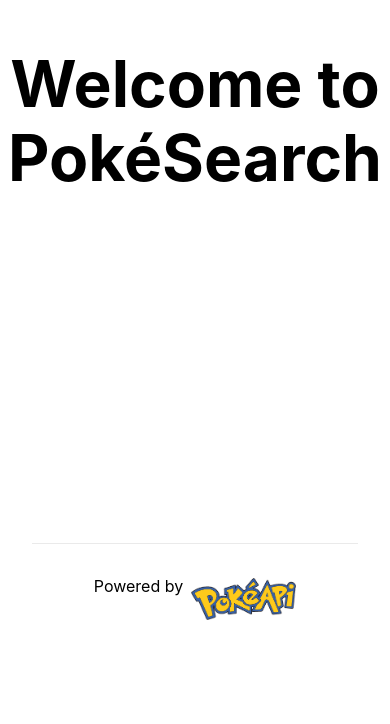
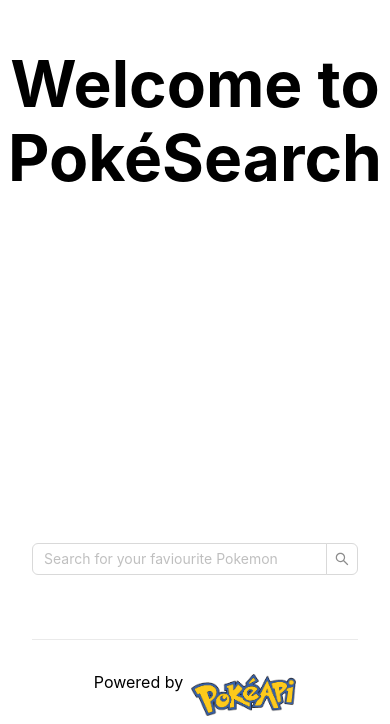
Before and after one commit to reecemillsom/test-b, a Next.js app in the folder shiny-eureka-main/packages/poke-search-ts/: page / in a window 390 px wide. Shown: the part 301-1025 px from the top of the page. Before the commit the page ends 929 px from the top, so only its background shows below. Built offline with nearby package versions, Linux system fonts and the light colour scheme; no server answers.

Commit message:
feature/pokemon-list
1. Initial commit, styling, component logic for mobile & desktop.

2. Creating typing for the pokemon data we fetch.

3. Using antd component for the search input.

```diff
--- /dev/null
+++ b/shiny-eureka-main/packages/poke-search-ts/components/PokeSearch.tsx
@@ -0,0 +1,66 @@
+import {ChangeEvent, FC, useEffect, useState} from 'react';
+import { Input } from 'antd';
+import {ResultItem} from "./ResultItem";
+import {PokemonData} from "../types/PokemonData";
+import styles from "../styles/Home.module.css";
+
+const { Search } = Input;
+
+interface Props {}
+
+export const PokeSearch: FC<Props> = ({}) => {
+    const [search, setSearch] = useState<string>('');
+    const [result, setResult] = useState<PokemonData | null>(null);
+    const [error, setError] = useState<string>('');
+
+    useEffect(() => {
+        setResult(null);
+       const fetchPokemon = async () => {
+           try {
+               const response = await fetch(`https://pokeapi.co/api/v2/pokemon/${search.toLowerCase()}`);
+
+
+               if (!response.ok) {
+                   const responseText = await response.text();
+
+                   // NOTE: Not found
+                   if (response.status === 404) {
+                       setError(responseText);
+                   }
+
+                   return;
+               }
+
+               const { name, height, sprites } = await response.json();
+
+               setResult({ name, height, imageUrl: sprites?.front_default });
+           } catch (error: any) {
+               setError('Unexpected Error Occurred');
+           }
+       };
+
+       fetchPokemon();
+    }, [search]);
+
+    const clearHandler = ({ currentTarget }: ChangeEvent<HTMLInputElement>) => {
+        if (currentTarget.value === '') {
+            setSearch('');
+        }
+    }
+
+    return (
+        <div className={styles.searchContainer}>
+            <Search
+                className={styles.search}
+                placeholder="Search for your faviourite Pokemon"
+                onSearch={(value: string) => setSearch(value)}
+                onChange={clearHandler}
+                allowClear={true}
+            />
+
+            {result && (
+                <ResultItem pokemon={result} />
+            )}
+        </div>
+    )
+}
--- /dev/null
+++ b/shiny-eureka-main/packages/poke-search-ts/components/ResultItem.tsx
@@ -0,0 +1,23 @@
+import { FC } from 'react';
+import styles from "../styles/Home.module.css";
+import {PokemonData} from "../types/PokemonData";
+
+interface Props {
+    pokemon: PokemonData;
+}
+
+export const ResultItem: FC<Props> = ({ pokemon }) => {
+    const { name, height, imageUrl } = pokemon;
+    const formattedHeight = `${height}cm`;
+
+    return (
+        <div className={styles.resultItemContainer}>
+            <img src={imageUrl} alt={name}/>
+
+            <div className={styles.resultItemContent}>
+                <div>{name}</div>
+                <div>{formattedHeight}</div>
+            </div>
+        </div>
+    );
+}
--- a/shiny-eureka-main/packages/poke-search-ts/package.json
+++ b/shiny-eureka-main/packages/poke-search-ts/package.json
@@ -9,6 +9,7 @@
     "lint": "next lint"
   },
   "dependencies": {
+    "antd": "^5.17.3",
     "next": "12.0.7",
     "react": "17.0.2",
     "react-dom": "17.0.2"
--- a/shiny-eureka-main/packages/poke-search-ts/pages/index.tsx
+++ b/shiny-eureka-main/packages/poke-search-ts/pages/index.tsx
@@ -1,6 +1,7 @@
 import type { NextPage } from "next";
 import Head from "next/head";
 import Image from "next/image";
+import {PokeSearch} from "../components/PokeSearch";
 import styles from "../styles/Home.module.css";
 
 const Home: NextPage = () => {
@@ -15,6 +16,8 @@ const Home: NextPage = () => {
       <main className={styles.main}>
         <h1 className={styles.title}>Welcome to PokéSearch</h1>
       </main>
+
+      <PokeSearch />
 
       <footer className={styles.footer}>
         <a href="https://pokeapi.co/" target="_blank" rel="noopener noreferrer">
--- a/shiny-eureka-main/packages/poke-search-ts/styles/Home.module.css
+++ b/shiny-eureka-main/packages/poke-search-ts/styles/Home.module.css
@@ -113,4 +113,33 @@
     width: 100%;
     flex-direction: column;
   }
+
+  .searchContainer {
+    flex-direction: column;
+    flex-wrap: wrap;
+  }
 }
+
+
+/* NOTE: Input section */
+.searchContainer {
+  display: flex;
+  align-items: center;
+  justify-content: flex-start;
+  padding: 0 0 4rem 0;
+  width: 100%;
+}
+
+.resultItemContainer {
+  display: flex;
+  align-items: center;
+  justify-content: flex-start;
+}
+
+.resultItemContent {
+  display: flex;
+  flex-direction: column;
+  justify-content: center;
+
+  color: rgb(0, 112, 234, 0.75)
+}
--- /dev/null
+++ b/shiny-eureka-main/packages/poke-search-ts/types/PokemonData.ts
@@ -0,0 +1,7 @@
+
+
+export interface PokemonData {
+    name: string;
+    height: number;
+    imageUrl: string;
+}
```
Also changed, not shown: 1 other file (tests, documents, lock files or other folders).
